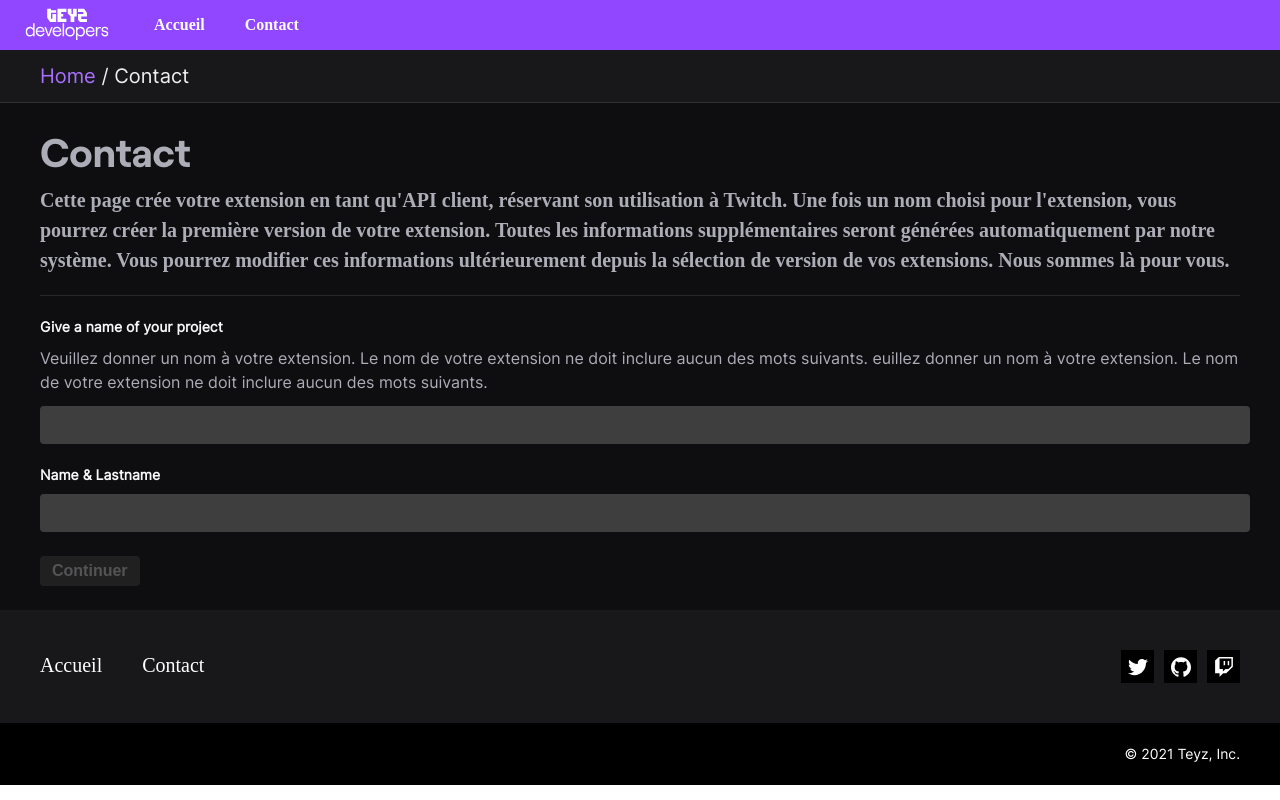
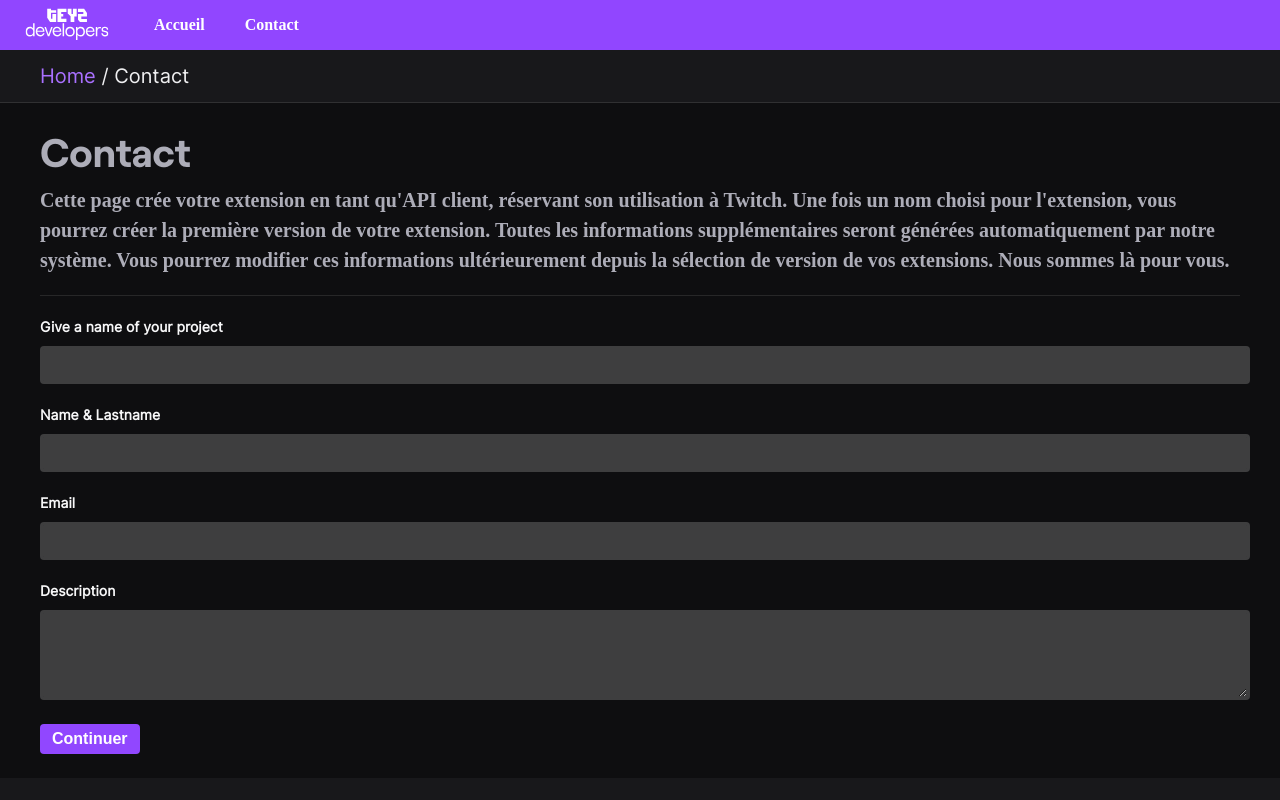
Before and after one commit to Teyz/twitch-vue, a Vue app: page /contact in a window 1280 px wide. Shown: the top 800 px of the page. Built offline with nearby package versions, Linux system fonts and the light colour scheme; a web font is replaced by a local one.

Commit message:
Features ⚙️ (Add) : Description form

```diff
--- a/src/assets/styles/helpers/_form.scss
+++ b/src/assets/styles/helpers/_form.scss
@@ -1,4 +1,5 @@
-input[type="text"] {
+input,
+textarea {
   border-radius: 4px !important;
   appearance: none;
   background-clip: padding-box;
@@ -20,3 +21,7 @@ input[type="text"] {
     background-color: #000;
   }
 }
+
+textarea {
+  height: 80px;
+}
--- a/src/modules/Contact/components/Contact/ContactForm/ContactForm.vue
+++ b/src/modules/Contact/components/Contact/ContactForm/ContactForm.vue
@@ -4,14 +4,6 @@
       <div class="contactFormProject">
         <div class="contactLabel">
           <label for="project-name">Give a name of your project</label>
-        </div>
-        <div class="contactDescription">
-          <p>
-            Veuillez donner un nom à votre extension. Le nom de votre extension
-            ne doit inclure aucun des mots suivants. euillez donner un nom à
-            votre extension. Le nom de votre extension ne doit inclure aucun des
-            mots suivants.
-          </p>
         </div>
         <div class="contactFormInput">
           <input type="text" name="project-name" v-model="projectName" />
@@ -30,7 +22,32 @@
           />
         </div>
       </div>
-      <button class="btn-form" :disabled="!projectClient">
+      <div class="contactFormEmail">
+        <div class="contactLabel">
+          <label for="client-name">Email</label>
+        </div>
+        <div class="contactFormInput">
+          <input
+            type="email"
+            name="client-email"
+            v-model="projectEmail"
+            required
+          />
+        </div>
+      </div>
+      <div class="contactFormDescription">
+        <div class="contactLabel">
+          <label for="client-name">Description</label>
+        </div>
+        <div class="contactFormInput">
+          <textarea
+            name="client-description"
+            v-model="projectDescription"
+            required
+          />
+        </div>
+      </div>
+      <button class="btn-form" :disabled="projectClient > 0">
         Continuer
       </button>
     </form>
@@ -48,6 +65,8 @@ export default {
     const toast = useToast();
     const projectName = ref("");
     const projectClient = ref("");
+    const projectDescription = ref("");
+    const projectEmail = ref("");
     const sendEmail = (e) => {
       emailjs
         .sendForm(
@@ -58,6 +77,8 @@ export default {
           {
             project: projectName.value,
             name: projectClient.value,
+            description: projectDescription.value,
+            email: projectEmail.value,
           }
         )
         .then(
@@ -78,10 +99,18 @@ export default {
         );
     };
 
+    const isDisable = (projectName, projectClient, projectEmail) => {
+      console.log(projectName);
+      return projectName > 0 && projectClient > 0 && projectEmail > 0;
+    };
+
     return {
       projectName,
       projectClient,
+      projectDescription,
+      projectEmail,
       sendEmail,
+      isDisable,
     };
   },
 };
@@ -97,16 +126,6 @@ export default {
     margin-bottom: 12px;
   }
 
-  .contactDescription {
-    width: 100%;
-    margin-bottom: 12px;
-    p {
-      line-height: 1.5;
-      color: #adadb8;
-      font-size: 16px;
-    }
-  }
-
   .contactFormInput {
     margin-bottom: 24px;
   }
```
